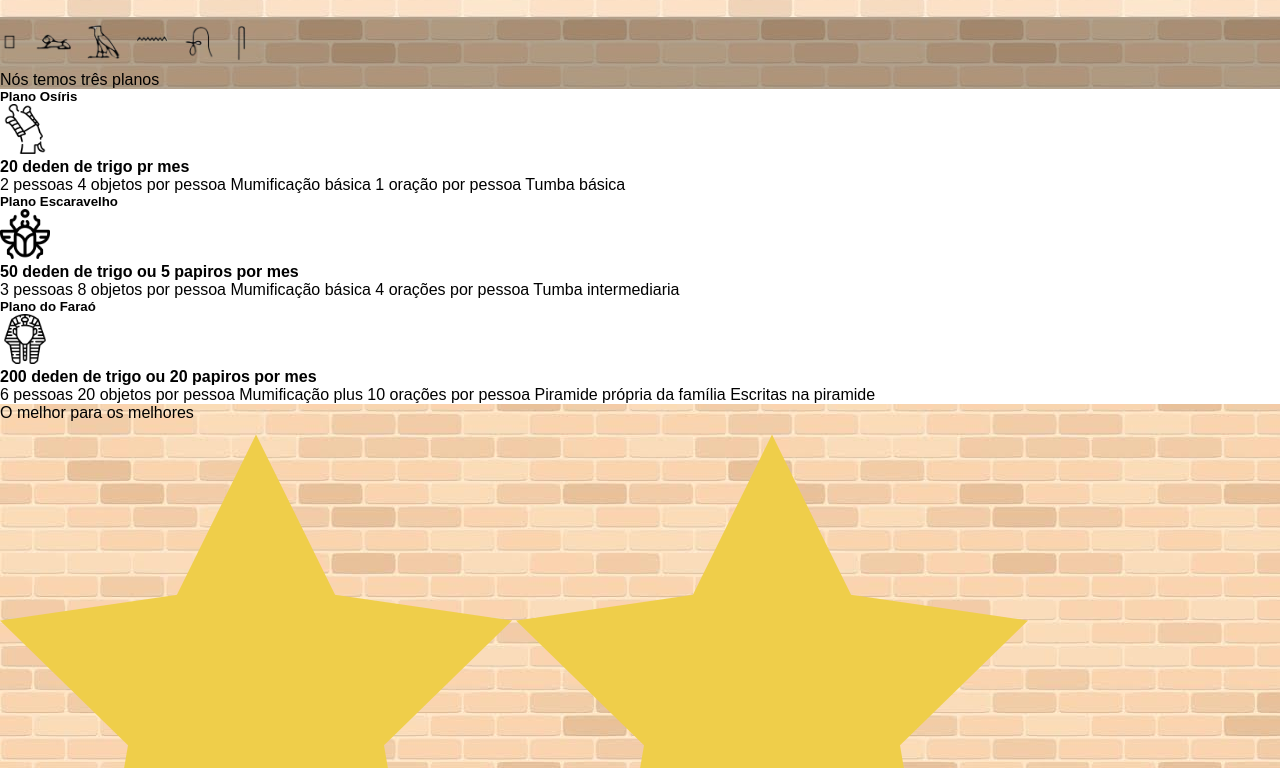
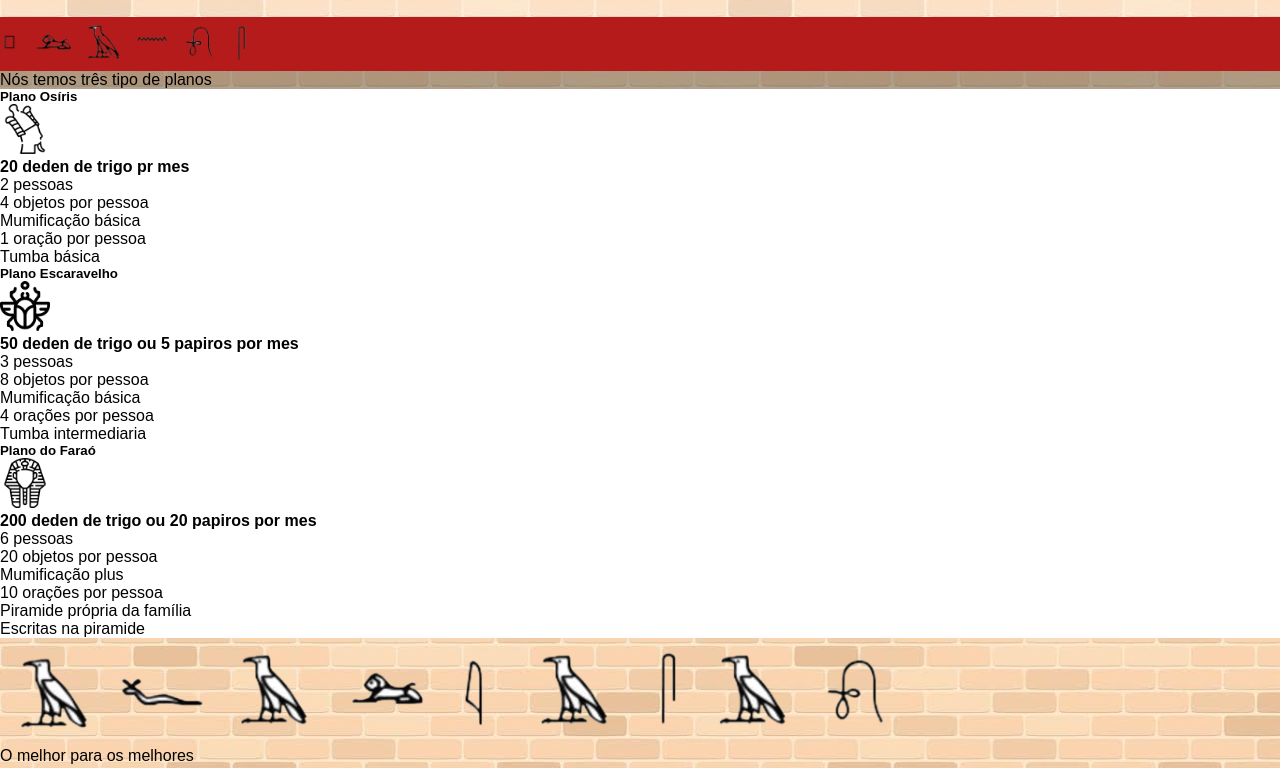
Before and after one commit to sofiaescaler-a11y/funeraria_anubis, a plain HTML site: page index.html in a window 1280 px wide. Shown: the part 1815-2583 px from the top of the page. Drawn offline with Linux system fonts and the light colour scheme.

Commit message:
aaaaaa
DevCode-Assinatura: 7407c8e26b747b45939089fa3ce3815492bd993b55692a52174b90c6622ba50e

```diff
--- a/index.html
+++ b/index.html
@@ -5,6 +5,7 @@
 	<meta name="viewport" content="width=device-width, initial-scale=1.0">
 	<title>funeraria_anubis</title>
 	<link rel="stylesheet" href="css/style.css">
+	<link rel="stylesheet" href="js/script.js"
 </head>
 <body>
 	<header>
@@ -18,7 +19,7 @@
 	<img src="img/templo_anubis.jpg" class="banner">
 	<div class="inicio">
 		<img src="img/bria-rmbg3-cutout (1).png" class="titulo_inicio">
-		<h6>Início</h6>
+		<h6 class="tradu_inicio">Início</h6>
 		<div class="corpo_inicio">
 			<div class="texto_inicio">
 				<p>A fúneraria de Anúbis é um lugar de conforto para a sua última fase, levando, protegendo e guiando até a passagem ao pós vida junto com Anúbis</p>
@@ -48,52 +49,65 @@
 		</div>
 	</div>
 	<div class="planos">
+		<div class="div_titulos_planos">
 			<img src="img/Inicio__6___1_-removebg-preview.png" class="titulo_planos">
+		</div>
 		<h6>planos</h6>
-		<p>Nós temos três planos</p>
+		<p>Nós temos três tipo de planos</p>
+		<div class="corpo_planos">
 			<div class="basico">
 				<h5>Plano Osíris</h5>
 				<img src="img/osiris.png">
 				<h4>20 deden de trigo pr mes</h4>
-			<tr>2 pessoas</tr>
-			<tr>4 objetos por pessoa</tr>
-			<tr>Mumificação básica</tr>
-			<tr>1 oração por pessoa</tr>
-			<tr>Tumba básica</tr>
+				<p>2 pessoas</p>
+				<p>4 objetos por pessoa</p>
+				<p>Mumificação básica</p>
+				<p>1 oração por pessoa</p>
+				<p>Tumba básica</p>
 			</div>
 			<div class="medio">
 				<h5>Plano Escaravelho </h5>
 				<img src="img/escaravelho-de-ouro.png">
 				<h4>50 deden de trigo ou 5 papiros por mes</h4>
-			<tr>3 pessoas</tr>
-			<tr>8 objetos por pessoa</tr>
-			<tr>Mumificação básica</tr>
-			<tr>4 orações por pessoa</tr>
-			<tr>Tumba intermediaria</tr>
+				<p>3 pessoas</p>
+				<p>8 objetos por pessoa</p>
+				<p>Mumificação básica</p>
+				<p>4 orações por pessoa</p>
+				<p>Tumba intermediaria</p>
 			</div>
 			<div class="ultra">
 				<h5>Plano do Faraó</h5>
 				<img src="img/farao.png">
 				<h4>200 deden de trigo ou 20 papiros por mes</h4>
-			<tr>6 pessoas</tr>
-			<tr>20 objetos por pessoa</tr>
-			<tr>Mumificação plus</tr>
-			<tr>10 orações por pessoa</tr>
-			<tr>Piramide própria da família</tr>
-			<tr>Escritas na piramide</tr>
+				<p>6 pessoas</p>
+				<p>20 objetos por pessoa</p>
+				<p>Mumificação plus</p>
+				<p>10 orações por pessoa</p>
+				<p>Piramide própria da família</p>
+				<p>Escritas na piramide</p>
+			</div>
 		</div>
 	</div>
 	<div class="avaliacao">
+		<div class="div_titulo_aval">
+			<img src="img/bria-rmbg3-cutout.png">
+		</div>
+		<div class="aval">
 			<p>O melhor para os melhores</p>
-		<div>
+			<div class="estrelas">
 				<img src="img/estrela.png">
-			<img src="img/estrela.png">
+				<img src="img/estrela.png" class="e1">
 				<img src="img/estrela.png">
 			</div>
-		<img src="img/garantia.png">
-		<p>Nossas avaliações são de 4,5/5 estrelas</p>
+				<img src="img/aprovado.png" class="aprovado">
+
+				<p>Nossas avaliações são de 2,8/3 estrelas</p>
 		</div>
-
-	<script src="js/script.js"></script>
+	</div>
+	<footer>
+		<img src="img/anubis.png">
+		<p>Funerarária Anubis, aonde a sua morte é a nossa alegria.</p>
+	</footer>
+	<script src="js/script.js" defer></script>
 </body>
 </html>
--- a/js/script.js
+++ b/js/script.js
@@ -1 +1,15 @@
 // Escreva o seu JavaScript aqui
+var trad_inicio = document.querySelector('.tradu_inicio')
+var pal_inicio = document.querySelector('.titulo_inicio')
+
+pal_inicio.addEventListener('click', function(){
+
+    pal_inicio.style.display = 'none';
+    trad_inicio.style.display = 'block'
+})
+
+trad_inicio.addEventListener('click', function(){
+
+    trad_inicio.style.display = 'none'
+    pal_inicio.style.display = 'block'
+})
```
Also changed, not shown: img/aprovado.png (added), img/bria-rmbg3-cutout-removebg-preview.png (added), img/bria-rmbg3-cutout.png (added). Lines whose indentation alone changed are shown as unchanged.
